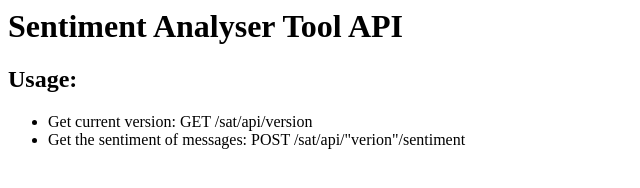
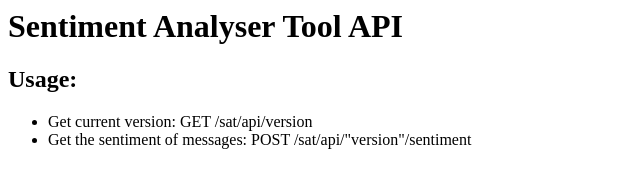
Before and after one commit to CCWI/sentiment-analyser-python, a plain HTML site: page static/index.html in a window 1280 px wide. Shown: the full height of the page, 0-640 px from the left. Drawn offline with Linux system fonts and the light colour scheme.

```diff
--- a/static/index.html
+++ b/static/index.html
@@ -7,7 +7,7 @@
          Get current version: GET /sat/api/version
     </li>
     <li>
-        Get the sentiment of messages: POST /sat/api/"verion"/sentiment
+        Get the sentiment of messages: POST /sat/api/"version"/sentiment
     </li>
 </ul>
 </body>
```
